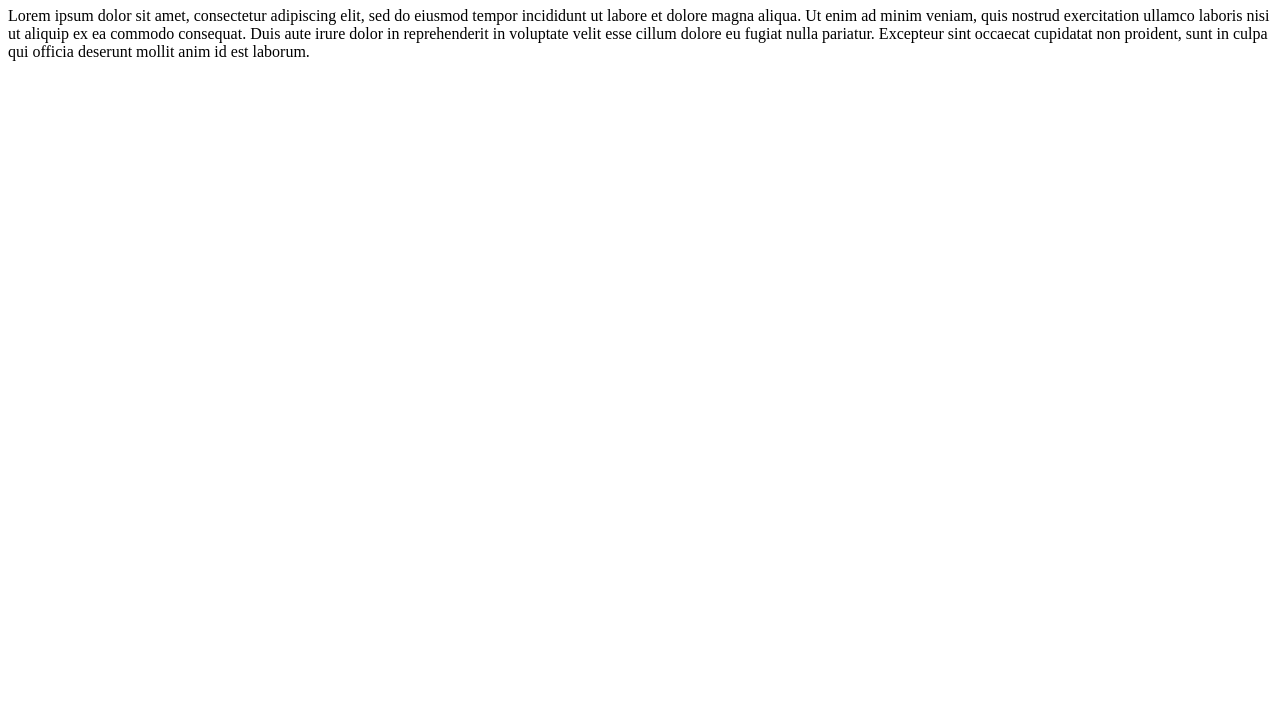
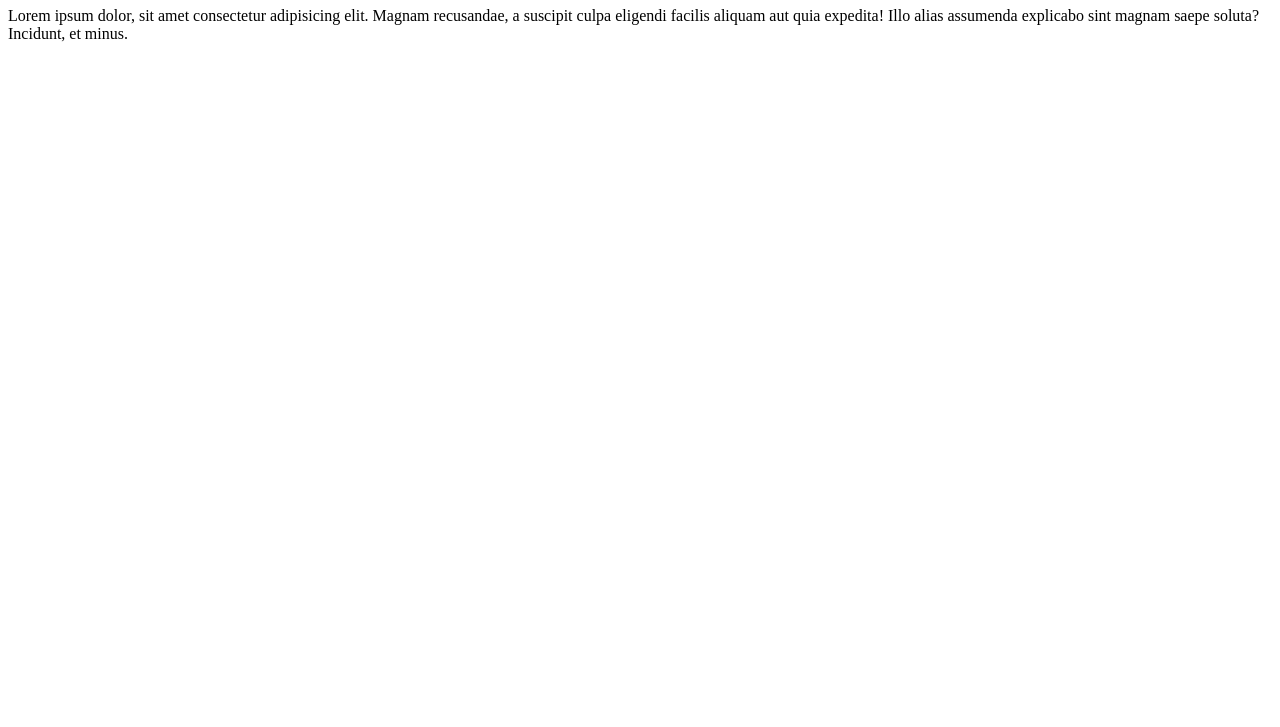
Before and after one commit to IanJuan04/wd82p, a plain HTML site: page index.html in a window 1280 px wide. Shown: the part 73-800 px from the top of the page. Drawn offline with Linux system fonts and the light colour scheme.

Commit message:
Paragraph content change

```diff
--- a/index.html
+++ b/index.html
@@ -7,6 +7,6 @@
     <body>
         <!--Content goes here-->
         <h1>Hello, World</h1>
-        <p>Lorem ipsum dolor sit amet, consectetur adipiscing elit, sed do eiusmod tempor incididunt ut labore et dolore magna aliqua. Ut enim ad minim veniam, quis nostrud exercitation ullamco laboris nisi ut aliquip ex ea commodo consequat. Duis aute irure dolor in reprehenderit in voluptate velit esse cillum dolore eu fugiat nulla pariatur. Excepteur sint occaecat cupidatat non proident, sunt in culpa qui officia deserunt mollit anim id est laborum.</p>
+        <p>Lorem ipsum dolor, sit amet consectetur adipisicing elit. Magnam recusandae, a suscipit culpa eligendi facilis aliquam aut quia expedita! Illo alias assumenda explicabo sint magnam saepe soluta? Incidunt, et minus.</p>
     </body>
 </html>
```
